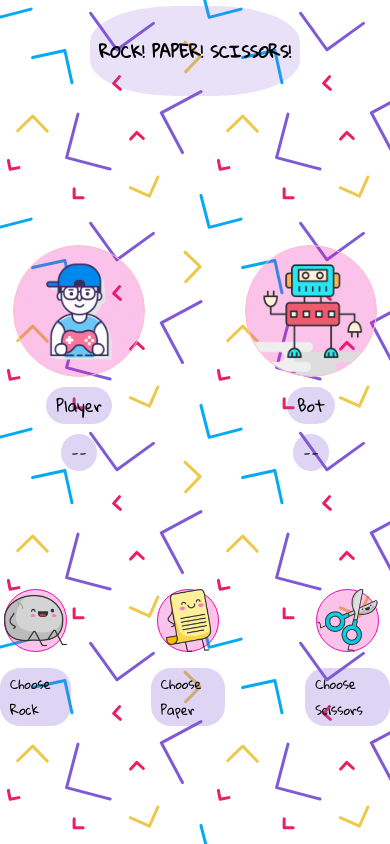
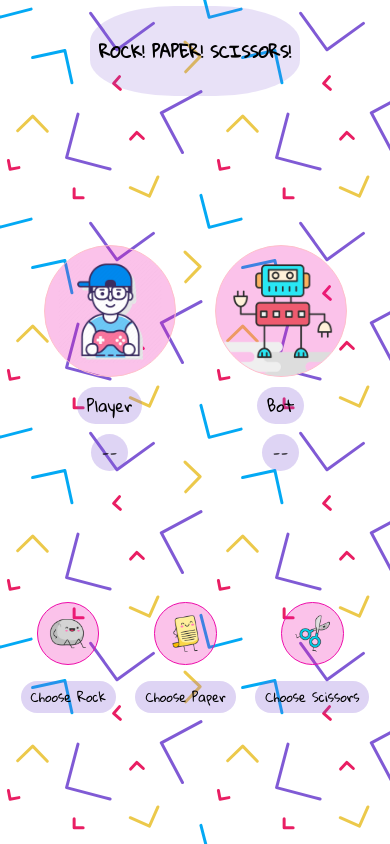
Before and after one commit to Fewtatwo/Rock-Paper-Sciscors, a plain HTML site: page index.html in a window 390 px wide. Drawn offline with Linux system fonts and the light colour scheme.

Commit message:
implement responsive UI elements

```diff
--- a/style.css
+++ b/style.css
@@ -54,7 +54,7 @@ h1 {
     flex-direction: row;
     justify-content: space-evenly;
     align-items: center;
-    gap: 80px;
+    gap: 5vw;
     height: 50vh;
     padding: 0;
 }
@@ -85,8 +85,8 @@ h1 {
 
 
 .btn_img {
-    max-width: 85px;
-    max-height: 85px;
+    min-width: 45px;
+    min-height: 45px;
     border-radius: 50%;
 }
 
@@ -114,7 +114,7 @@ h1 {
     flex-direction: row-reverse;
     justify-content: center;
     align-items: center;
-    gap: 100px;
+    gap: 10vw;
 }
 
 #player, #bot {
```
